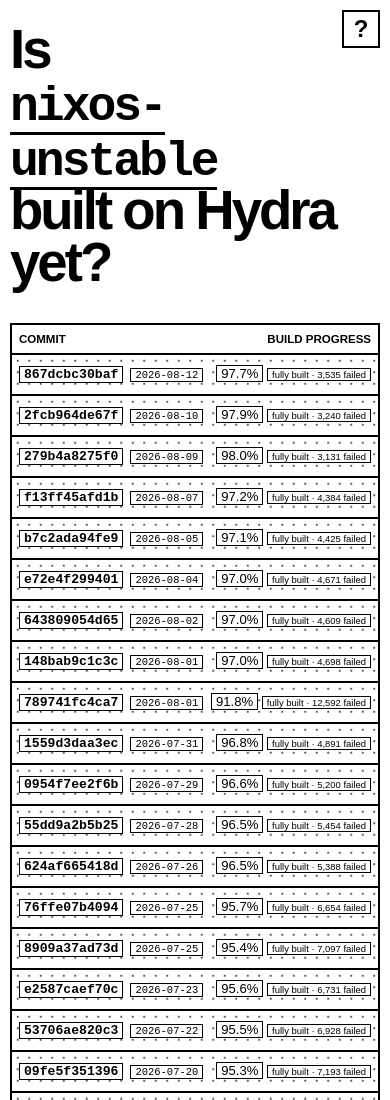
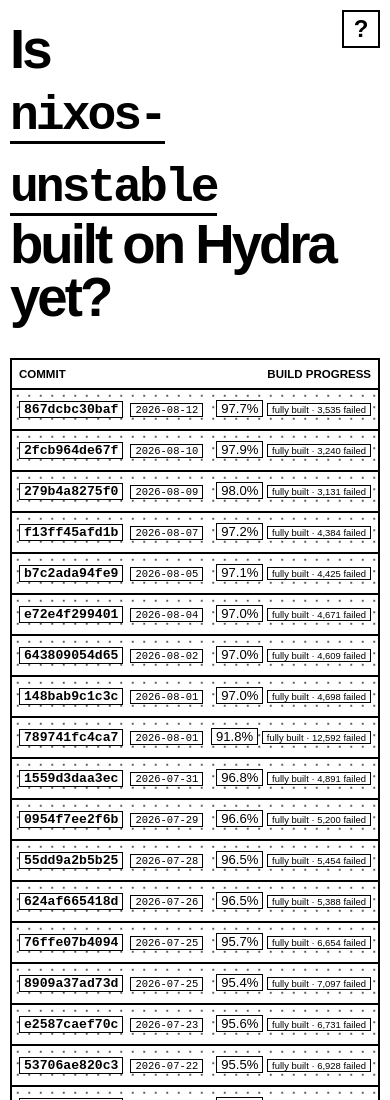
Before and after one commit to MiRinChan/IsItBuilt-QuestionMark, a website: page site/index.html in a window 390 px wide. Shown: the top 1100 px of the page. Drawn offline with Linux system fonts and the light colour scheme.

Commit message:
Fix target-switch hover clipping on narrow screens
- box-decoration-break: clone so each wrapped line of the switch keeps
  its own underline (visible in both normal and hover states)
- give the switch more line-height on narrow screens so glyph
  descenders no longer overflow into the next line's hover background

```diff
--- a/site/style.css
+++ b/site/style.css
@@ -177,6 +177,8 @@
   background: transparent;
   cursor: pointer;
   text-align: start;
+  box-decoration-break: clone;
+  -webkit-box-decoration-break: clone;
 }
 
 .target-switch:hover,
@@ -435,6 +437,10 @@
     padding-inline-end: 44px;
   }
 
+  .target-switch {
+    line-height: 1.3;
+  }
+
   .table-head,
   .result-summary {
     grid-template-columns: minmax(8.6rem, 1.05fr) minmax(9.6rem, 1fr);
```
